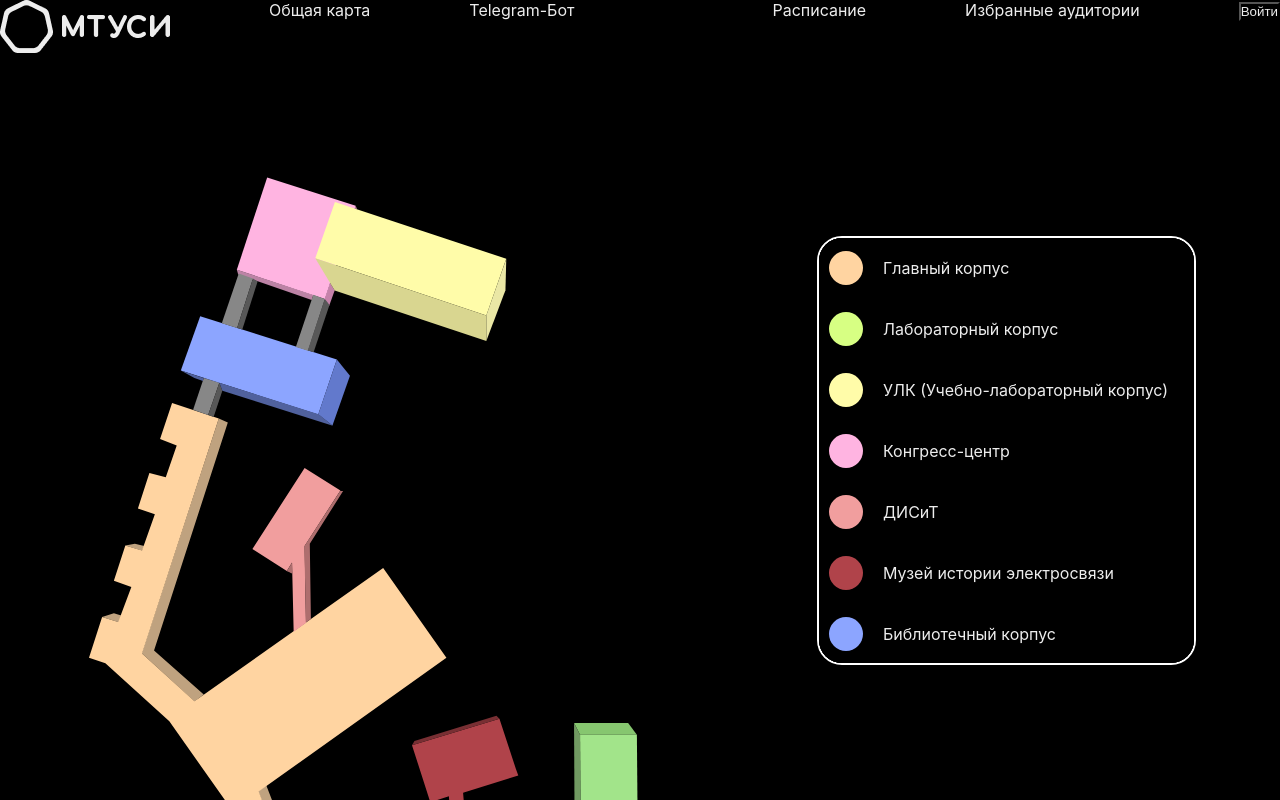
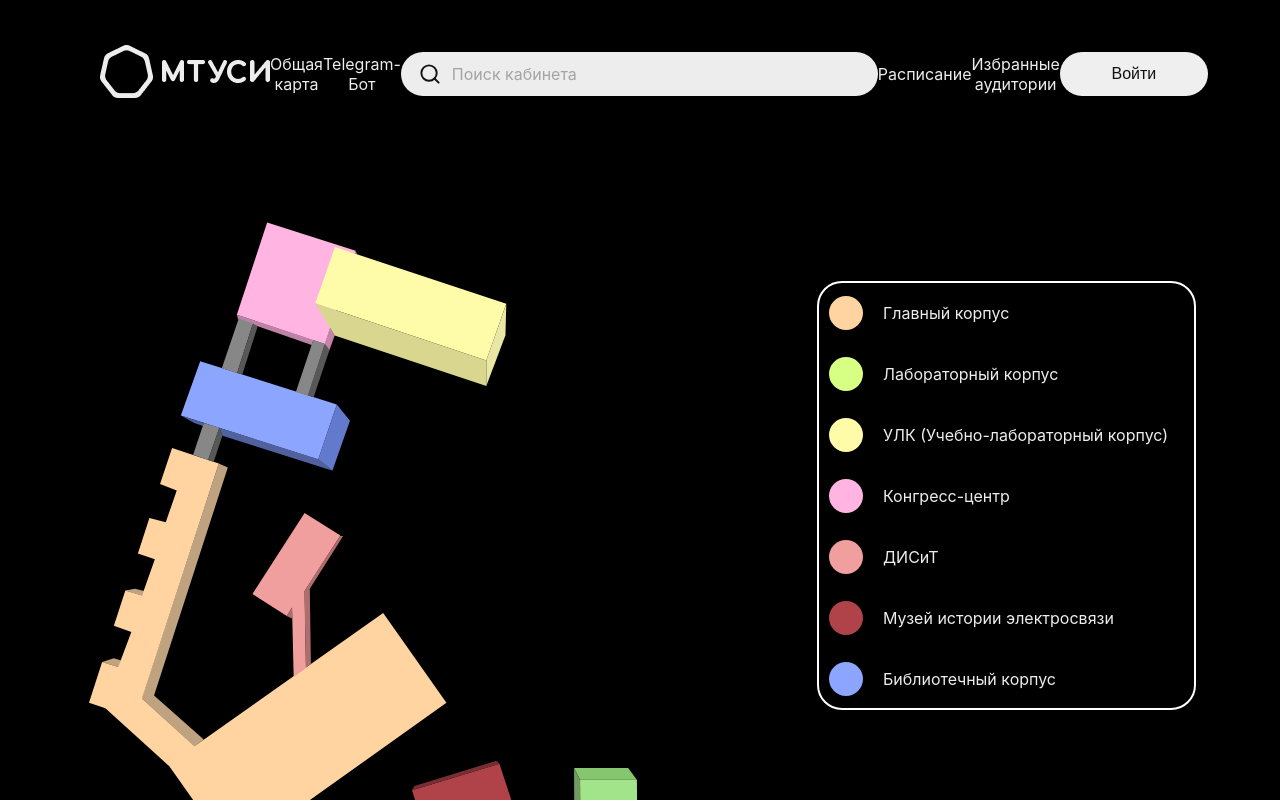
Before and after one commit to rupturevryky/mtuci-svg-map, a React (Create React App) app: page / in a window 1280 px wide. Shown: the top 800 px of the page. Built offline with nearby package versions, Linux system fonts and the light colour scheme.

Commit message:
end Header

```diff
--- /dev/null
+++ b/src/app/Slices/FilterSlice.js
@@ -0,0 +1,23 @@
+import { createSlice } from "@reduxjs/toolkit";
+
+const initialState = {
+    filter: [],
+    isActive: false
+}
+
+const filterSlise = createSlice({
+    name: "filter",
+    initialState,
+    reducers: {
+        fullList: (state, action) => {
+            state.filter = action.payload
+        },
+        changeActive: (state) => {
+            state.isActive = !state.isActive
+        }
+    }
+})
+
+const { actions, reducer } = filterSlise;
+export default reducer;
+export const { fullList, changeActive } = actions;
--- a/src/app/store/store.js
+++ b/src/app/store/store.js
@@ -1,9 +1,10 @@
 import { configureStore } from '@reduxjs/toolkit';
 
-import enclouresCase from "../Slice/SelectBildingsSlice"
+import enclouresCase from "../Slices/SelectBildingsSlice"
+import filter from "../Slices/FilterSlice";
 
 const store = configureStore({
-  reducer: enclouresCase,
+  reducer: { enclouresCase, filter },
   middleware: getDefaultMiddleware => getDefaultMiddleware(),
   devTools: process.env.NODE_ENV !== 'production',
 });
--- a/src/components/EnclosuresList/EnclosuresList.js
+++ b/src/components/EnclosuresList/EnclosuresList.js
@@ -1,6 +1,6 @@
 import { useSelector, useDispatch } from 'react-redux';
 
-import { selectBilding, blureTrue, blureFalse, blureAll } from "../../app/Slice/SelectBildingsSlice"
+import { selectBilding, blureTrue, blureFalse, blureAll } from "../../app/Slices/SelectBildingsSlice"
 import EnclosuresListItem from "../EnclosuresListItem/EnclosuresListItem";
 import s from "./EnclosureList.module.css"
 
@@ -8,8 +8,7 @@ import s from "./EnclosureList.module.css"
 const EnclosuresList = () => {
 
     const dispatch = useDispatch();
-
-    const bildings = useSelector(state => state.enclouresCase);
+    const bildings = useSelector(state => state.enclouresCase.enclouresCase);
 
     const layle = bildings.map(({ id, ...props }) => {
 
--- a/src/components/Header/Header.js
+++ b/src/components/Header/Header.js
@@ -1,5 +1,7 @@
+import { Searcher } from "../Searcher/Searcher";
 import icon from "../img/mtuciLogo.png"
 import s from "./Header.module.css"
+
 
 import { Outlet, Link } from "react-router-dom";
 
@@ -19,7 +21,7 @@ const Header = (props) => {
                             <a href="nan">Telegram-Бот</a>
                         </li>
                         <li>
-                            {/* <Searcher></Searcher> */}
+                            <Searcher />
                         </li>
                         <li>
                             <Link to="schedule">Расписание</Link>
--- a/src/components/Header/Header.module.css
+++ b/src/components/Header/Header.module.css
@@ -1,28 +1,23 @@
-* {
-    margin: 0;
-    padding: 0;
-    background-color: #000;
-    list-style-type: none;
-    text-decoration: none;
-    text-align: center;
-    color: #EDEDED;
-}
-
 header {
     display: flex;
     justify-content: center;
-}
-
-nav {
-    width: 100%;
-}
-
-ul li {
-    display: inline;
+    background-color: #000;
+    padding: 45px 100px 0px 100px;
 }
 
 .wrapper {
     display: flex;
     justify-content: space-between;
     width: 100%;
+    align-items: center;
 }
+
+.wrapper li button {
+    width: 148px;
+    height: 44px;
+    border-radius: 25px;
+    color: #121212;
+    font-size: 16px;
+    border: none;
+    cursor: pointer;
+}
--- a/src/components/Home/home.module.css
+++ b/src/components/Home/home.module.css
@@ -2,6 +2,8 @@
     display: flex;
     justify-content: space-around;
     padding-top: 112px;
+    background-color: #000;
+
 }
 
 .list {
--- /dev/null
+++ b/src/components/Searcher/Searcher.js
@@ -0,0 +1,54 @@
+import { useDispatch, useSelector } from "react-redux"
+import { fullList, changeActive } from "../../app/Slices/FilterSlice"
+
+import s from "./Searcher.module.css"
+import search from "../svg/Search.svg";
+
+export const Searcher = () => {
+
+    const filter = useSelector(state => state.filter.filter)
+    const isActive = useSelector(state => state.filter.isActive)
+    const bildings = useSelector(state => state.enclouresCase.enclouresCase)
+    const dispatch = useDispatch()
+
+    const fullLayle = [];
+    bildings.forEach(item => {
+        fullLayle.push(item.title)
+    })
+
+    const layle = () => filter.map(item => <li key={item}>{item}</li>)
+
+    const mainBlock = () => {
+
+        const onclickIn = (block) => {
+            dispatch(fullList(fullLayle))
+            dispatch(changeActive())
+            console.log("click");
+        }
+        if (isActive === false) {
+            return (
+                <div className={s.search}
+                    onClick={(e) => onclickIn(e.currentTarget)}>
+                    <img src={search} alt="" /><p>Поиск кабинета</p>
+                </div>
+            )
+        } else {
+            return (
+                <dialog open>
+                    <ul>
+                        <input type="text" onClick={onclick}></input>
+                        {layle()}
+                    </ul>
+                </dialog>
+            )
+        }
+    }
+
+
+    return (
+        <>
+            {mainBlock()}
+        </>
+
+    )
+}
--- /dev/null
+++ b/src/components/Searcher/Searcher.module.css
@@ -0,0 +1,21 @@
+.search {
+    display: flex;
+    width: 477px;
+    height: 44px;
+    background-color: #EDEDED;
+    border-radius: 25px;
+    align-items: center;
+    cursor: pointer;
+    transition: 0.3s;
+}
+
+.search img {
+    width: 24px;
+    height: 24px;
+    padding-left: 17px;
+    padding-right: 10px;
+}
+
+.search p {
+    color: #A4A4A4;
+}
--- a/src/components/SvgMtuciItems/SvgMtuciItems.js
+++ b/src/components/SvgMtuciItems/SvgMtuciItems.js
@@ -1,10 +1,10 @@
 import { useSelector, useDispatch } from "react-redux";
-import { selectBilding, blureTrue, blureFalse, blureAll } from "../../app/Slice/SelectBildingsSlice"
+import { selectBilding, blureTrue, blureFalse, blureAll } from "../../app/Slices/SelectBildingsSlice"
 import s from "./SvgMtuciItems.module.css"
 
 export const SvgMtuciItems = () => {
 
-    const bildings = useSelector(state => state.enclouresCase);
+    const bildings = useSelector(state => state.enclouresCase.enclouresCase);
     const dispatch = useDispatch();
 
     const onMouseEnter = (id) => {
--- a/src/index.css
+++ b/src/index.css
@@ -1,3 +1,20 @@
+* {
+  margin: 0;
+  padding: 0;
+  list-style-type: none;
+  text-decoration: none;
+  color: #EDEDED;
+}
+
+nav {
+  width: 100%;
+}
+
+ul li {
+  display: inline;
+  text-align: center;
+}
+
 body {
   margin: 0;
   font-family: -apple-system, BlinkMacSystemFont, 'Segoe UI', 'Roboto', 'Oxygen',
```
Also changed, not shown: src/app/Slices/SelectBildingsSlice.js (renamed from src/app/Slice/SelectBildingsSlice.js), src/components/svg/FullMtuci.svg (deleted), src/components/svg/Search.svg (added).
